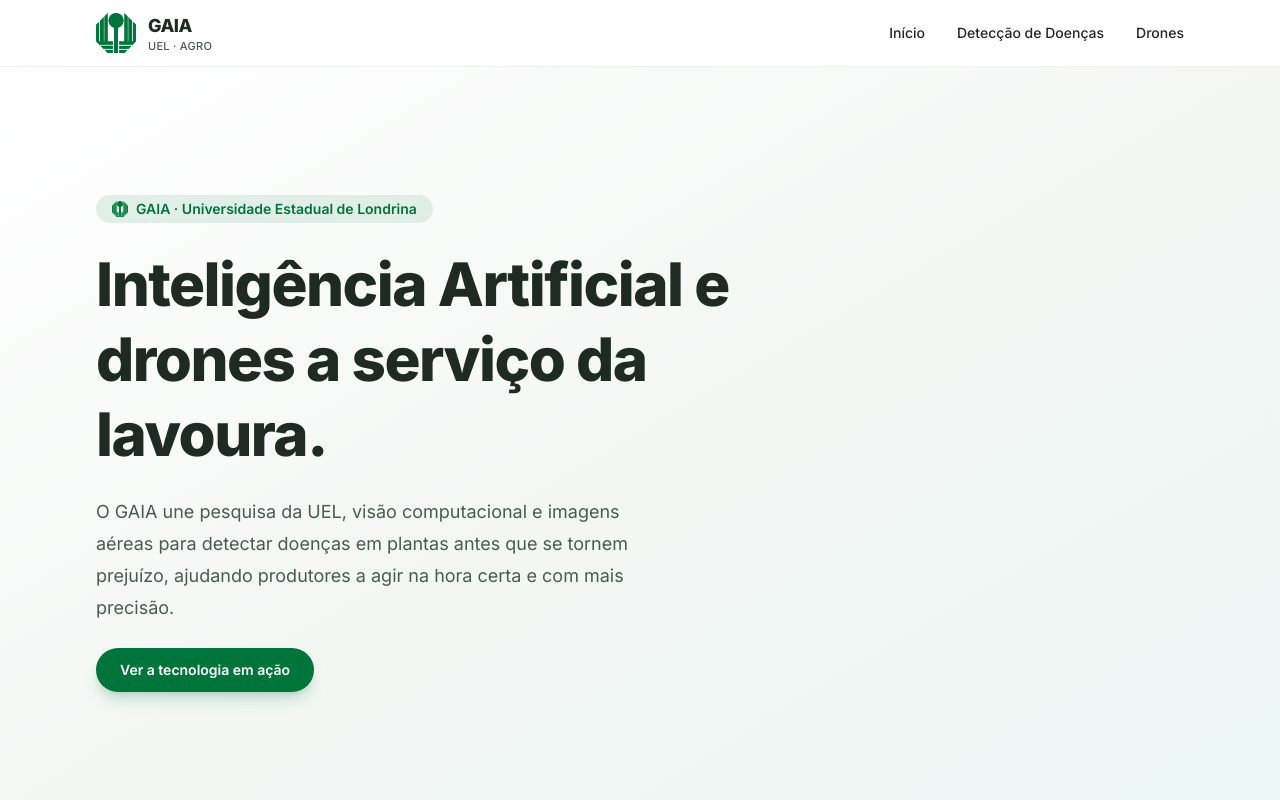
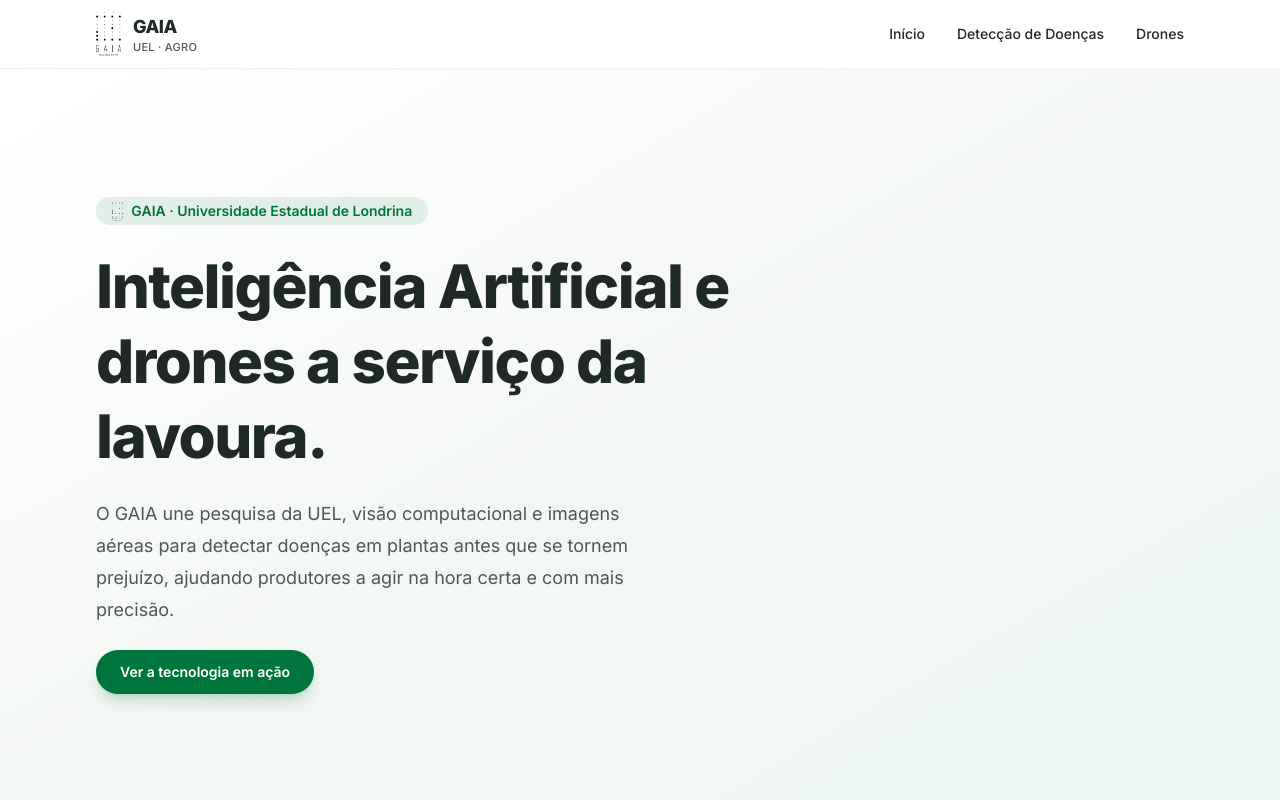
Before and after one commit to felipeyousoro/Landing-Pages, a Next.js app in the folder gaia-uel-agro/: page / in a window 1280 px wide. Shown: the top 800 px of the page. Built offline with nearby package versions, Linux system fonts and the light colour scheme.

Commit message:
Add new GAIA branding images and update layout, footer, hero, and navbar components to use the new logos

```diff
--- a/gaia-uel-agro/src/app/layout.tsx
+++ b/gaia-uel-agro/src/app/layout.tsx
@@ -13,7 +13,7 @@ export const metadata: Metadata = {
   description:
     "GAIA UEL Agro - agricultura de precisão com Inteligência Artificial e drones para detecção precoce de doenças em plantas, ligado à Universidade Estadual de Londrina.",
   icons: {
-    icon: "/brand/uel-logo-green.png",
+    icon: "/brand/gaia-logo-dark.png",
   },
 };
 
--- a/gaia-uel-agro/src/components/footer.tsx
+++ b/gaia-uel-agro/src/components/footer.tsx
@@ -11,11 +11,11 @@ export function Footer({ mailEnabled }: FooterProps) {
         <div className="flex flex-col gap-4">
           <div className="flex items-center gap-3">
             <Image
-              src="/brand/uel-logo-white.png"
-              alt="Universidade Estadual de Londrina (UEL)"
+              src="/brand/gaia-logo.png"
+              alt="GAIA — Soluções em TIC"
               width={40}
-              height={40}
-              className="h-9 w-9"
+              height={70}
+              className="h-12 w-auto"
             />
             <span className="text-lg font-extrabold tracking-tight text-white">
               GAIA
--- a/gaia-uel-agro/src/components/hero.tsx
+++ b/gaia-uel-agro/src/components/hero.tsx
@@ -13,11 +13,11 @@ export function Hero({ mailEnabled }: HeroProps) {
       <div className="mx-auto flex max-w-6xl flex-col items-start gap-6 px-6 py-24 lg:px-8 lg:py-32">
         <span className="flex items-center gap-2 rounded-full bg-primary/10 px-4 py-1 text-sm font-semibold text-primary">
           <Image
-            src="/brand/uel-logo-green.png"
-            alt="UEL"
-            width={18}
-            height={18}
-            className="h-4 w-4"
+            src="/brand/gaia-logo-dark.png"
+            alt="GAIA"
+            width={14}
+            height={24}
+            className="h-5 w-auto"
           />
           GAIA &middot; Universidade Estadual de Londrina
         </span>
--- a/gaia-uel-agro/src/components/navbar.tsx
+++ b/gaia-uel-agro/src/components/navbar.tsx
@@ -26,11 +26,11 @@ export function Navbar({ mailEnabled }: NavbarProps) {
           onClick={() => setIsOpen(false)}
         >
           <Image
-            src="/brand/uel-logo-green.png"
-            alt="Universidade Estadual de Londrina (UEL)"
-            width={48}
-            height={48}
-            className="h-10 w-10"
+            src="/brand/gaia-logo-dark.png"
+            alt="GAIA — Soluções em TIC"
+            width={40}
+            height={70}
+            className="h-11 w-auto"
             priority
           />
           <span className="flex flex-col leading-tight">
```
Also changed, not shown: gaia-uel-agro/public/brand/gaia-logo-dark.png (added), gaia-uel-agro/public/brand/gaia-logo.png (added).
